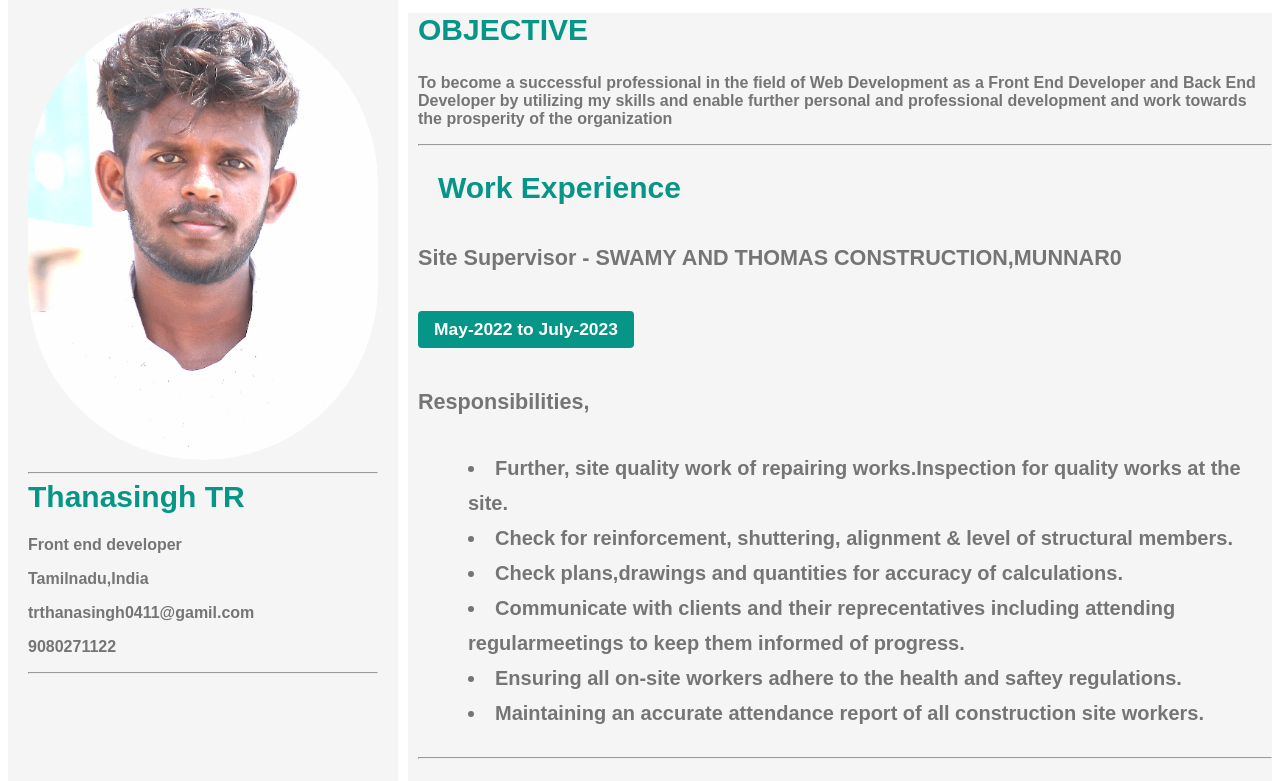
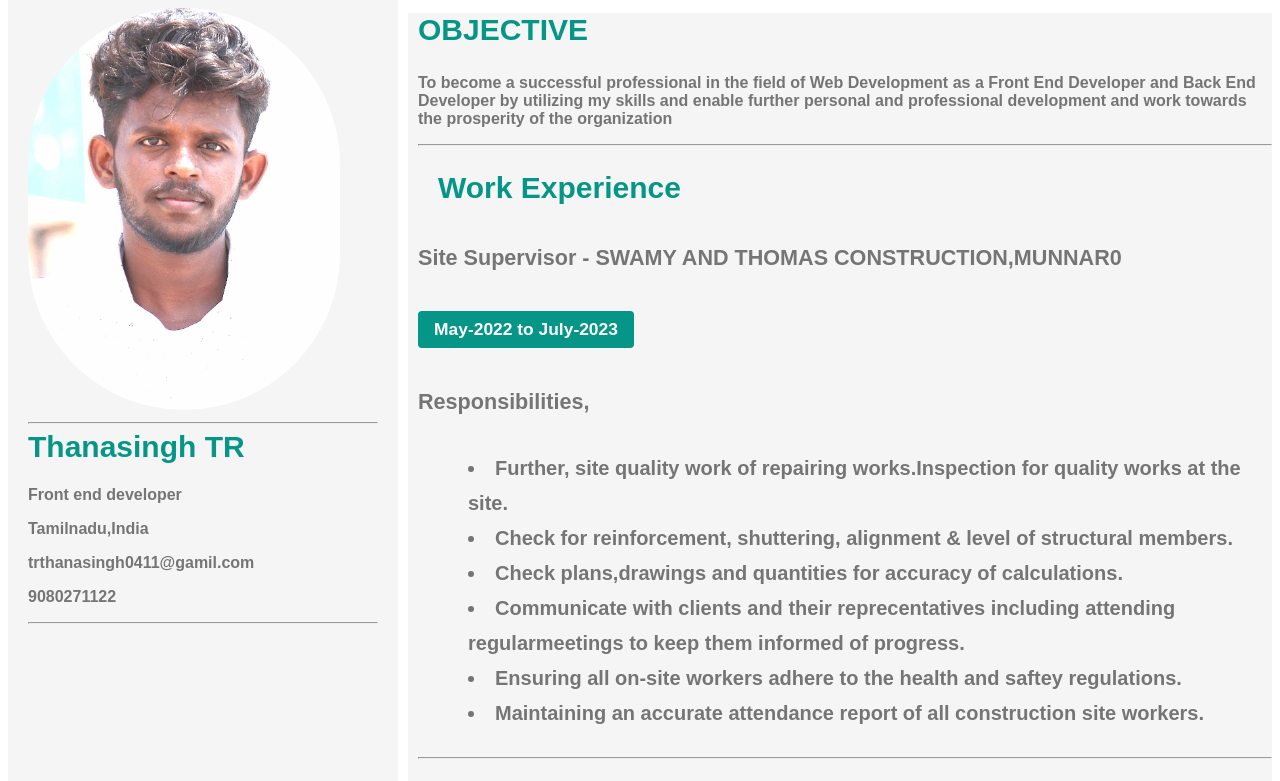
Before and after one commit to rsmuthurajvj/helloworld1, a plain HTML site: page index.html in a window 1280 px wide. Shown: the top 781 px of the page. Drawn offline with Linux system fonts and the light colour scheme; some icons are missing.

Commit message:
style.css

```diff
--- a/style.css
+++ b/style.css
@@ -62,7 +62,7 @@
   margin-top: -20px;
 }
 .profile{
-  max-width: 100%;
+  max-width: 89%;
   min-width: 100px;
   border-radius: 500px;
 }
```
